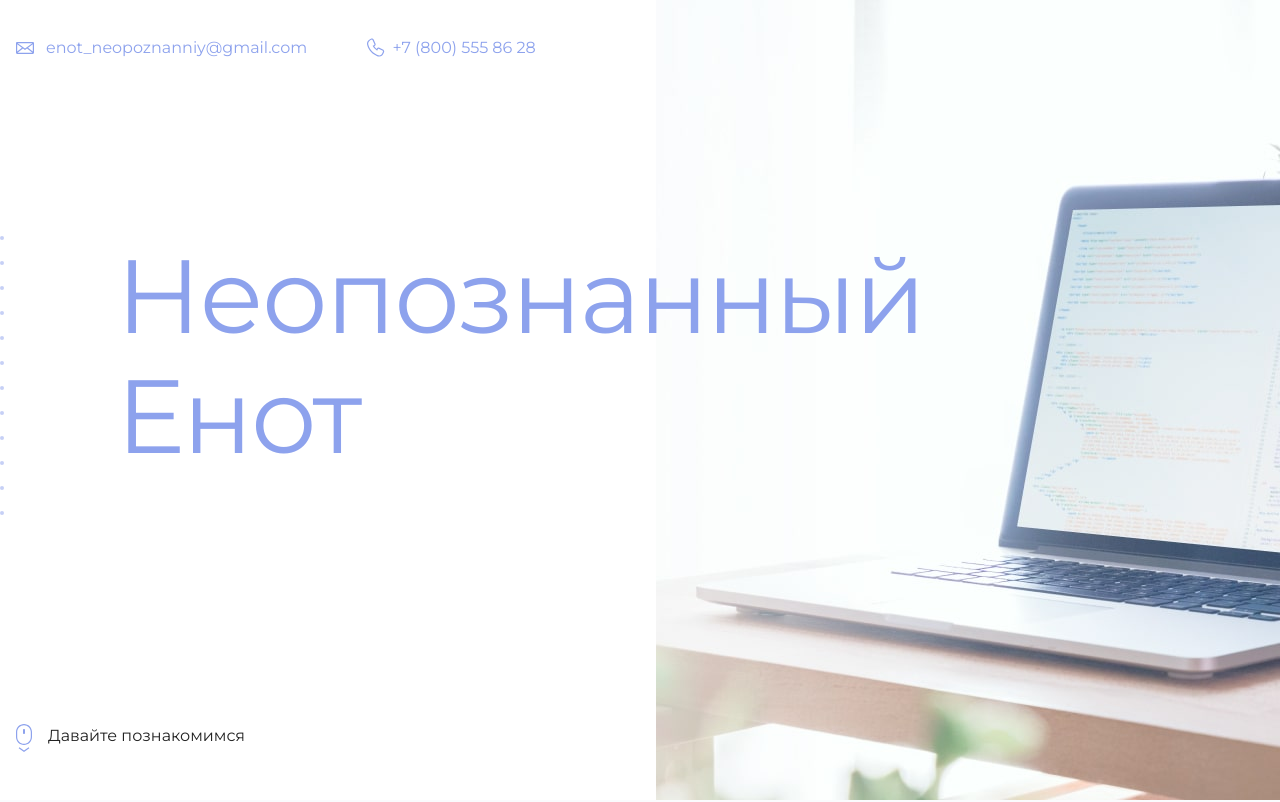
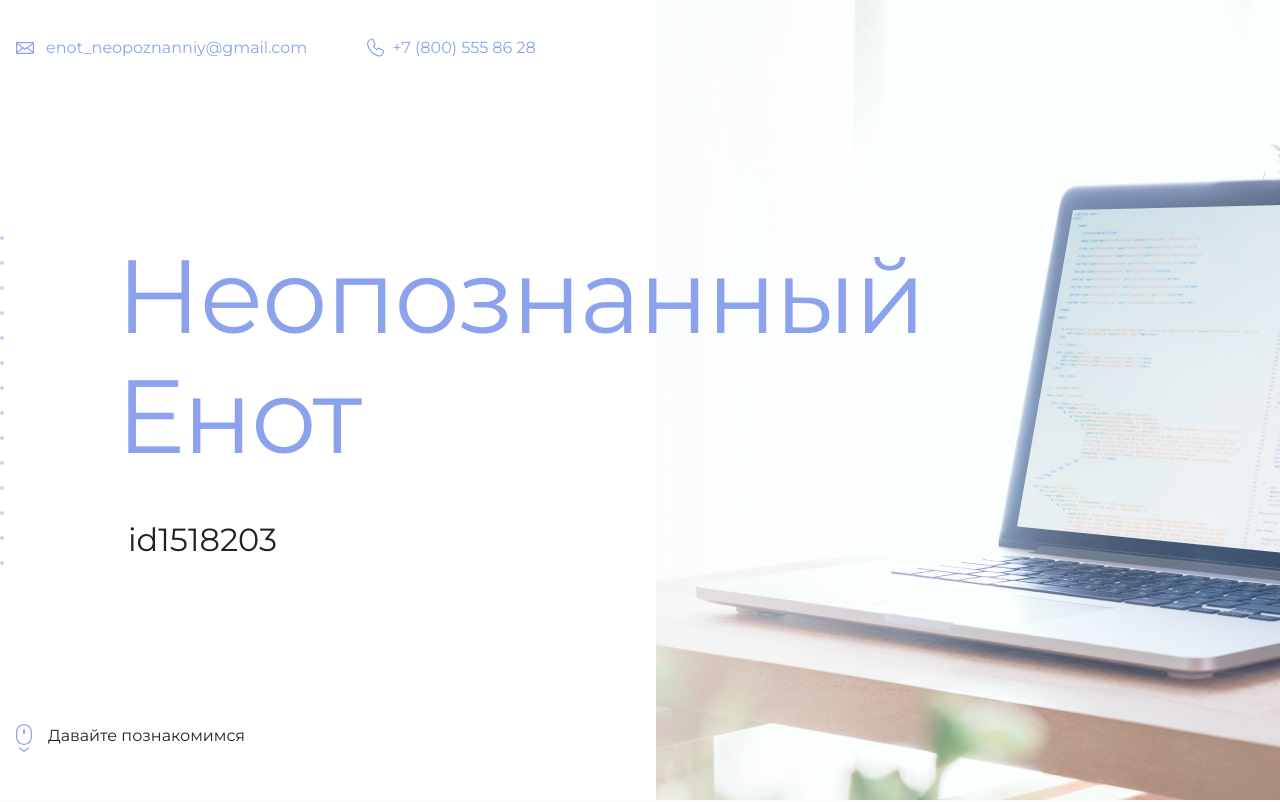
Before and after one commit to Andrey-Matanov/html_academy_project, a plain HTML site: page index.html in a window 1280 px wide. Shown: the top 802 px of the page. Drawn offline with Linux system fonts and the light colour scheme.

Commit message:
мой id

```diff
--- a/index.html
+++ b/index.html
@@ -19,7 +19,7 @@
       <section class="hero-image">
         <div class="container">
           <h1 class="heading">Неопознанный Енот</h1>
-          <p><!-- Тут ваш id на сайте Академии --></p>
+          <p>id1518203</p>
         </div>
       </section>
 
```
